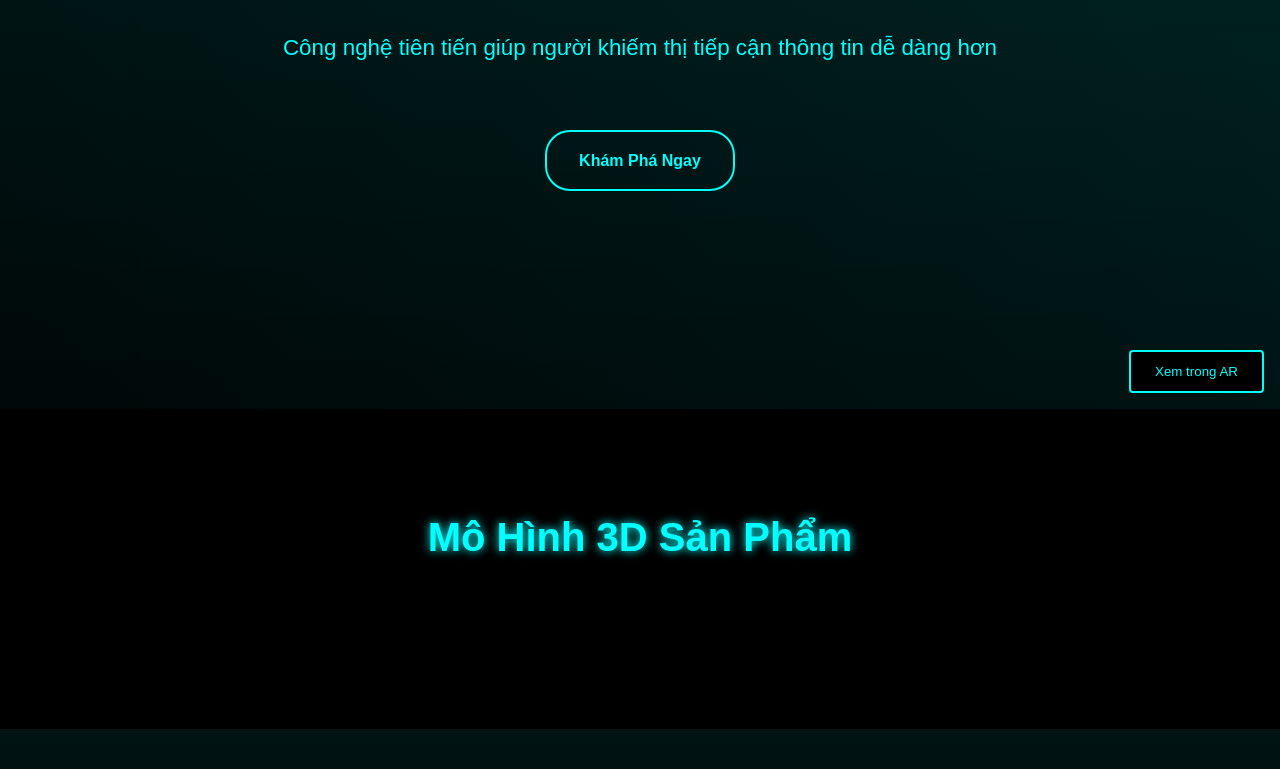
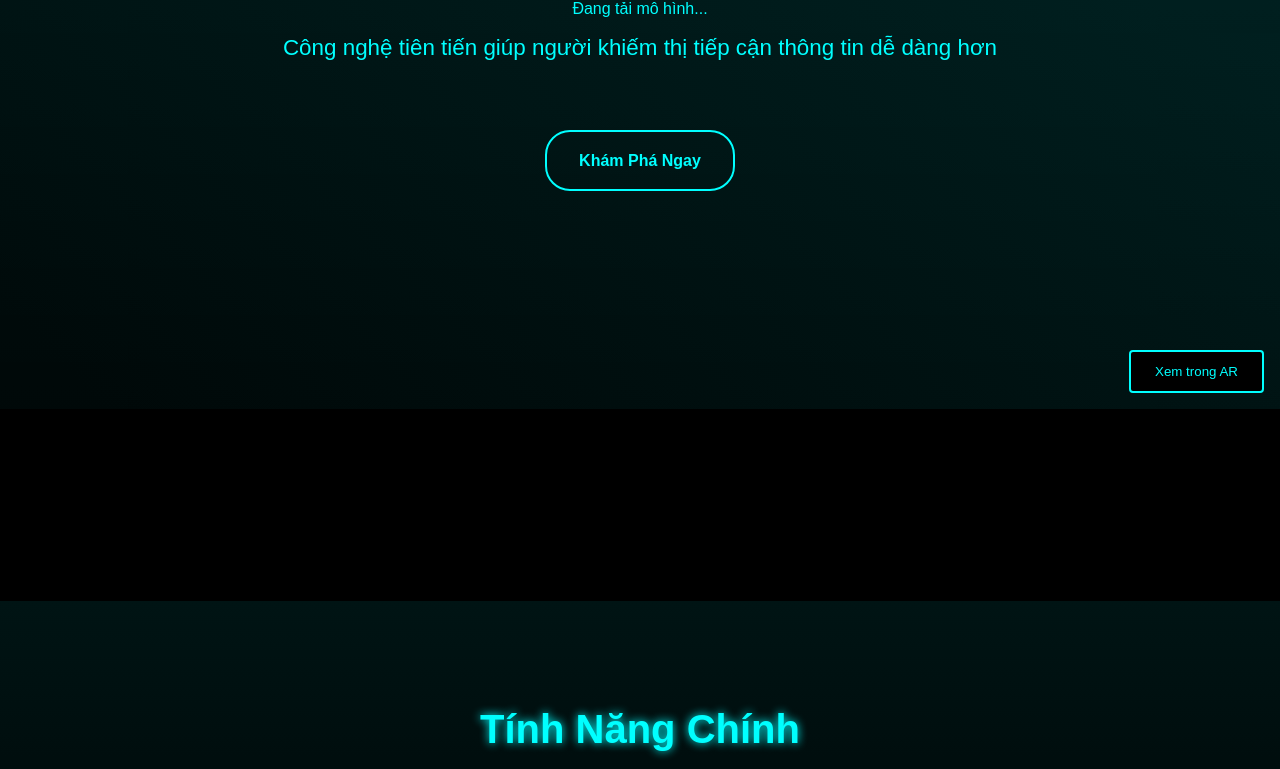
Before and after one commit to hoanglongraspi/kinhai, a plain HTML site: page index.html in a window 1280 px wide. Shown: the part 391-1160 px from the top of the page. Drawn offline with Linux system fonts and the light colour scheme; some packages are replaced by stand-ins of ours; a script that the page names is missing.

Commit message:
first commit

```diff
--- a/index.html
+++ b/index.html
@@ -469,6 +469,14 @@
                 font-size: 1.2rem;
             }
         }
+
+        .loading {
+            position: absolute;
+            top: 50%;
+            left: 50%;
+            transform: translate(-50%, -50%);
+            color: #00ffff;
+        }
     </style>
 </head>
 <body>
@@ -497,10 +505,10 @@
     </div>
 
     <div class="model-section" id="model">
-        <h2 class="section-title">Mô Hình 3D Sản Phẩm</h2>
+        <div class="loading">Đang tải mô hình...</div>
         <model-viewer
-            src="kinh.glb"
-            ios-src="kinh.usdz"
+            src="/models/kinh.glb"
+            ios-src="/models/kinh.usdz"
             alt="Mô hình kính AI"
             ar
             ar-modes="scene-viewer quick-look webxr"
```
Also changed, not shown: vercel.json.
